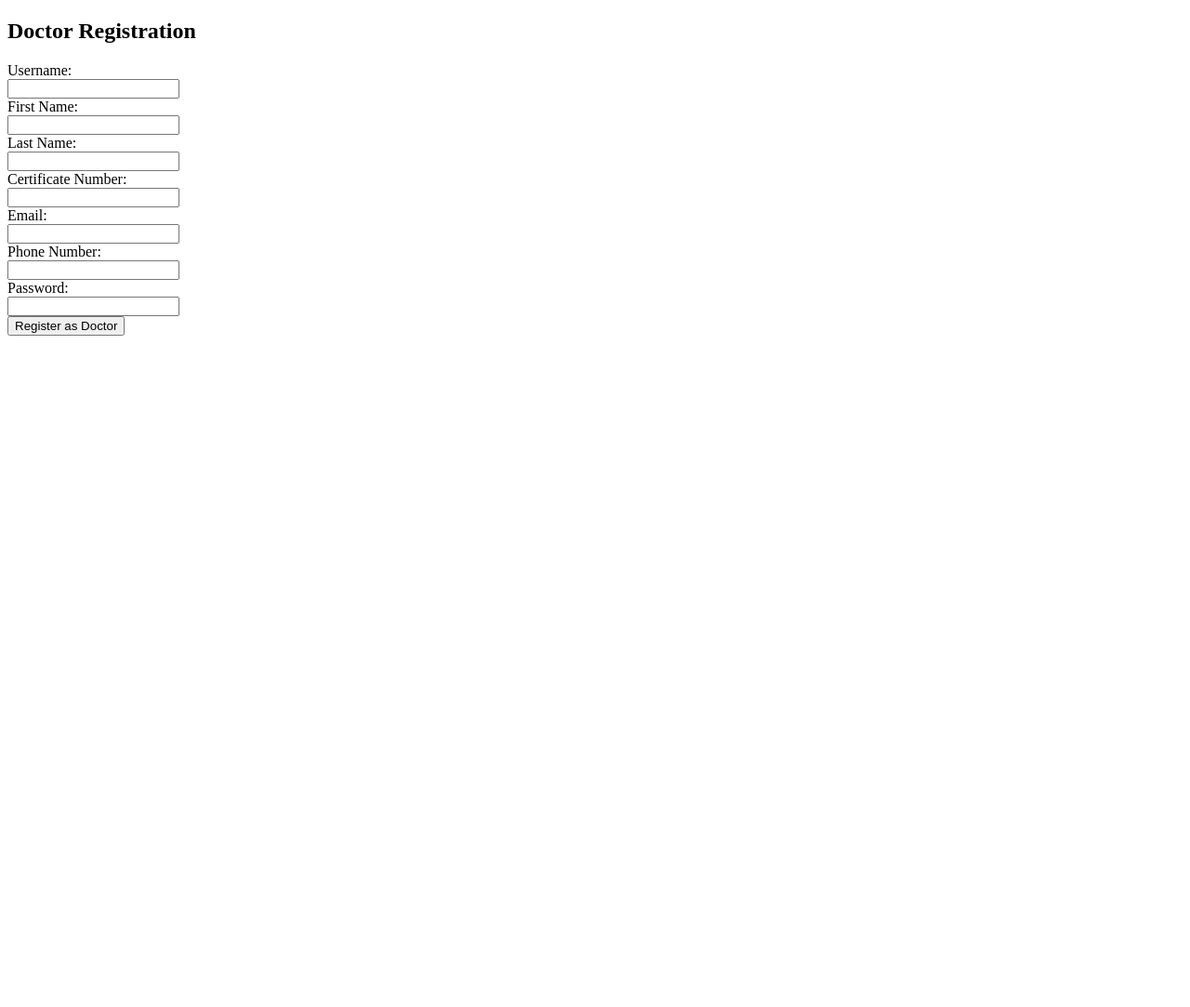
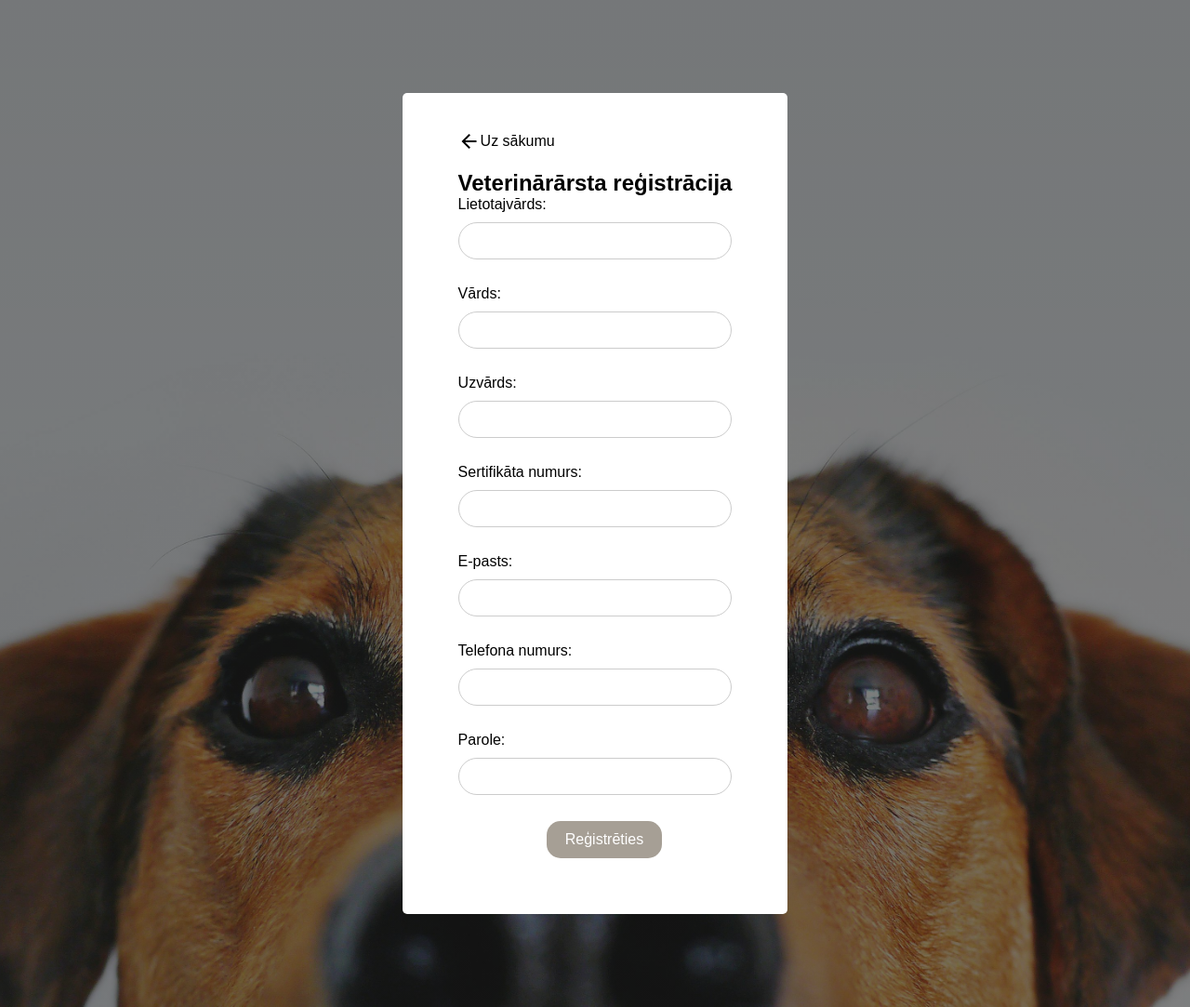
Before and after one commit to Madski/vetpass_new, a PHP site: page /doctor_registration.php in a window 1280 px wide. Shown: the whole page at 93% size. Before the commit the page ends 361 px from the top, so only its background shows below. Run offline with PHP 8.4, Linux system fonts and the light colour scheme; data that the repository does not hold is empty.

Commit message:
kaut kas

```diff
--- a/check_status.php
+++ b/check_status.php
@@ -2,9 +2,9 @@
 session_start();
 require_once('db_connection.php');
 
-// Check if the doctor's request has been accepted
+// Pārbauda vai ārsta reģistrācija ir pieņemta
 if(isset($_GET['id'])) {
-    $doctor_id = $_GET['id']; // Using 'id' instead of 'doctor_id'
+    $doctor_id = $_GET['id'];
     $sql_check_status = "SELECT request_status FROM doctors WHERE id = '$doctor_id'";
     $result_check_status = mysqli_query($conn, $sql_check_status);
 
--- a/css/style.css
+++ b/css/style.css
@@ -85,7 +85,7 @@ label,
     color: #000;
 }
 
-.input-group {
+.input-group-button {
     display: flex;
     justify-content: center;
     align-items: center;
@@ -108,15 +108,14 @@ label,
 .center {
     text-align: center;
 }
-
 /* Button
 =============*/
 
 .button {
     width: fit-content;
-    height: 30px;
+    height: 40px;
     padding: 0px 20px;
-    border-radius: 10px;
+    border-radius: 15px;
     font-size: 16px;
     transition: 350ms ease-in-out;
     margin-bottom: 20px;
@@ -325,7 +324,7 @@ label,
     background-color: #fff;
     color: #000;
     display: block;
-    width: 80%;
+    width: 100%;
     height: 40px;
     padding: 0 20px;
     border-radius: 20px;
--- a/doctor_registration.php
+++ b/doctor_registration.php
@@ -32,34 +32,52 @@ if ($_SERVER["REQUEST_METHOD"] == "POST") {
 <head>
     <meta charset="UTF-8">
     <meta name="viewport" content="width=device-width, initial-scale=1.0">
+    <link rel="stylesheet" type="text/css" href="css/style.css">
+	<link rel="stylesheet" href="https://fonts.googleapis.com/css2?family=Material+Symbols+Outlined:opsz,wght,FILL,GRAD@24,400,0,0" />
+    <title>Customer Registration</title>
     <title>Doctor Registration</title>
 </head>
 <body>
-    <h2>Doctor Registration</h2>
+<div class="login-back">
+		<div class="login">
+			<div class="home_navigation_logo-arrow">
+				<span>
+					<a class="material-symbols-outlined arrow" href="index.php">arrow_back</a>
+				</span>
+				<div class="arrow-text">
+					<a class="arrow-href  login-text" href="index.php"> Uz sākumu</a>
+				</div>
+			</div>
+    <h2>Veterinārārsta reģistrācija</h2>
     <form id="registrationForm" action="doctor_registration.php" method="post">
-        <label for="username">Username:</label><br>
-        <input type="text" id="username" name="username" required><br>
+        <label for="username">Lietotajvārds:</label><br>
+        <input class="form-control" type="text" id="username" name="username" required><br>
 
-        <label for="first_name">First Name:</label><br>
-        <input type="text" id="first_name" name="first_name" required><br>
+        <label for="first_name">Vārds:</label><br>
+        <input class="form-control" type="text" id="first_name" name="first_name" required><br>
 
-        <label for="last_name">Last Name:</label><br>
-        <input type="text" id="last_name" name="last_name" required><br>
+        <label for="last_name">Uzvārds:</label><br>
+        <input class="form-control" type="text" id="last_name" name="last_name" required><br>
 
-        <label for="certificate_number">Certificate Number:</label><br>
-        <input type="text" id="certificate_number" name="certificate_number" required><br>
+        <label for="certificate_number">Sertifikāta numurs:</label><br>
+        <input class="form-control" type="text" id="certificate_number" name="certificate_number" required><br>
 
-        <label for="email">Email:</label><br>
-        <input type="email" id="email" name="email" required><br>
+        <label for="email">E-pasts:</label><br>
+        <input class="form-control" type="email" id="email" name="email" required><br>
 
-        <label for="phone_number">Phone Number:</label><br>
-        <input type="tel" id="phone_number" name="phone_number" required><br>
+        <label for="phone_number">Telefona numurs:</label><br>
+        <input class="form-control" type="tel" id="phone_number" name="phone_number" required><br>
 
-        <label for="password">Password:</label><br>
-        <input type="password" id="password" name="password" required><br>
+        <label for="password">Parole:</label><br>
+        <input class="form-control" type="password" id="password" name="password" required><br>
+        <div class="input-group-button">
+        <button class="button" type="submit" id="submitButton">Reģistrēties</button>
+        </div>
 
-        <button type="submit" id="submitButton">Register as Doctor</button>
     </form>
+
+</div>
+</div>
 
     <div id="approvalMessage" style="display: none;">
         <p id="countdownText">You have been accepted! Please log in.</p>
--- a/waiting_screen.php
+++ b/waiting_screen.php
@@ -2,16 +2,15 @@
 session_start();
 require_once('db_connection.php');
 
-// Check if the doctor's request has been accepted
+// Pārbauda vai ārsta reģistrācija ir pieņemts
 if(isset($_GET['id'])) {
-    $doctor_id = $_GET['id']; // Using 'id' instead of 'doctor_id'
+    $doctor_id = $_GET['id'];
     $sql_check_status = "SELECT request_status FROM doctors WHERE id = '$doctor_id'";
     $result_check_status = mysqli_query($conn, $sql_check_status);
 
     if (mysqli_num_rows($result_check_status) > 0) {
         $row = mysqli_fetch_assoc($result_check_status);
         if ($row['request_status'] === 'accepted') {
-            // Redirect the doctor to the login page
             header("Location: login.php?accepted=true");
             exit();
         }
```
Also changed, not shown: customer_registration.php (+9 -10 lines), login.php (+5 -5 lines).
